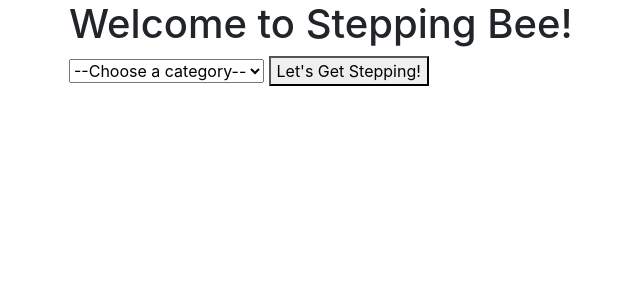
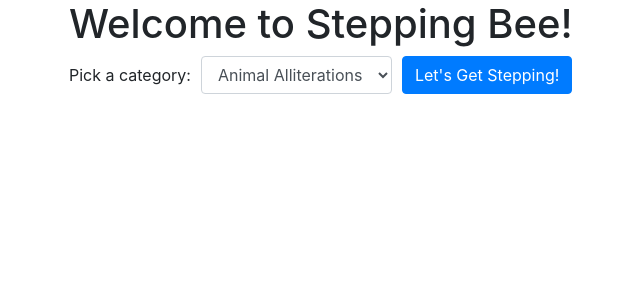
Before and after one commit to timliuGH/keyboard-game, a Flask app: template templates/index.html in a window 1280 px wide. Shown: the top 300 px of the page, without its empty margins (16-656 px from the left). Run offline with Flask 2, Linux system fonts and the light colour scheme; the template is opened without the code that fills it, so the values that code supplies are empty; some libraries are stand-ins or nearby versions.

Commit message:
Update landing page form

```diff
--- a/templates/dev.html
+++ b/templates/dev.html
@@ -26,7 +26,7 @@
                 </datalist>
               </div>
               <div class="col-auto">
-                  <button type="submit" class="btn btn-primary">Add Entry</button>
+                  <button class="btn btn-primary type="submit"">Add Entry</button>
               </div>
           </div>
       </fieldset>
--- a/templates/index.html
+++ b/templates/index.html
@@ -4,14 +4,20 @@
 <div class="container">
     <h1>Welcome to Stepping Bee!</h1>
     <form action="./game" method="get">
-    <select name="category" id="category" required>
-      <option value="">--Choose a category--</option>
+        <div class="form-row">
+            <label class="col-auto col-form-label" for="category">Pick a category: </label>
+            <div class="col-auto">
+                <select class="form-control" name="category" id="category" required>
                     <option value="Animal Alliterations">Animal Alliterations</option>
                     {% for category in categories %}
                       <option value="{{ category[0] }}">{{ category[0] }}</option>
                     {% endfor %}
                 </select>
-    <button>Let's Get Stepping!</button>
+            </div>
+            <div class="col-auto">
+                <button class="btn btn-primary" type="submit">Let's Get Stepping!</button>
+            </div>
+        </div>
     </form>
 </div>
 {% endblock %}
```
Lines whose indentation alone changed are shown as unchanged.
